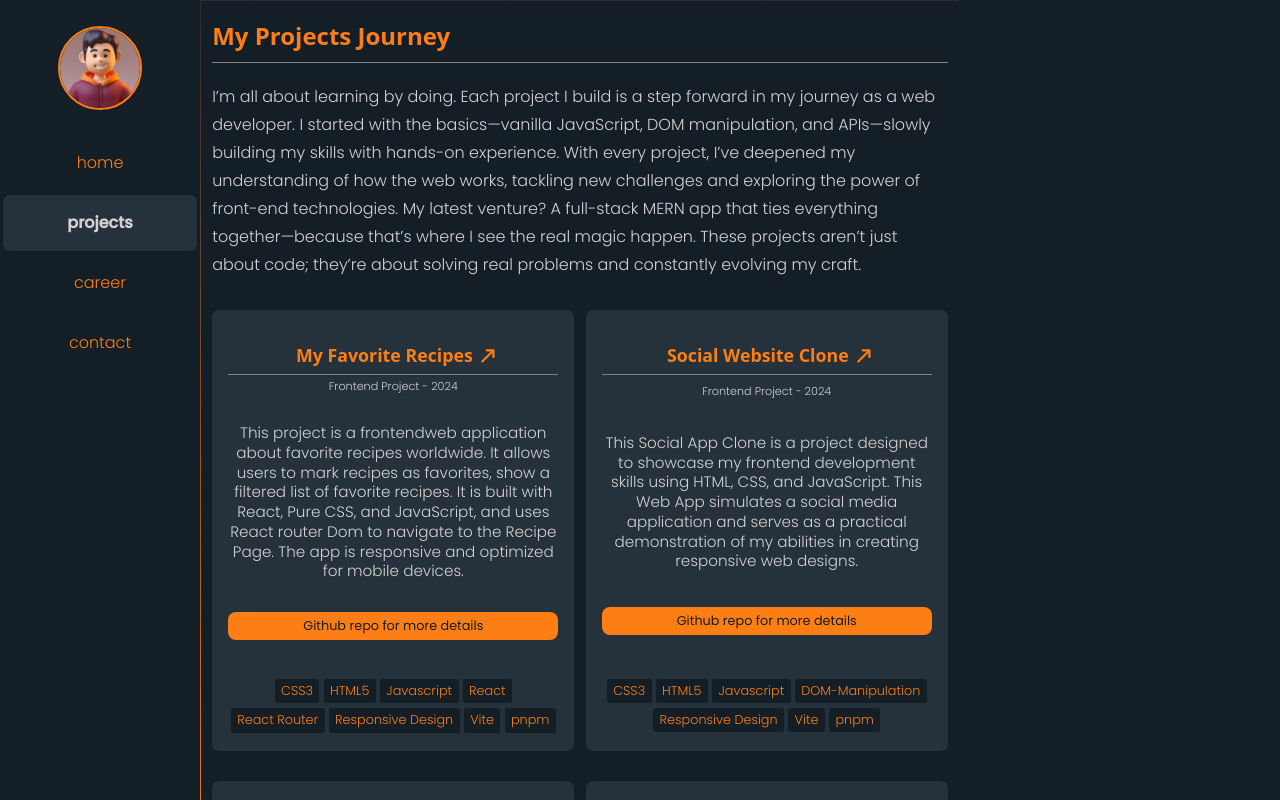
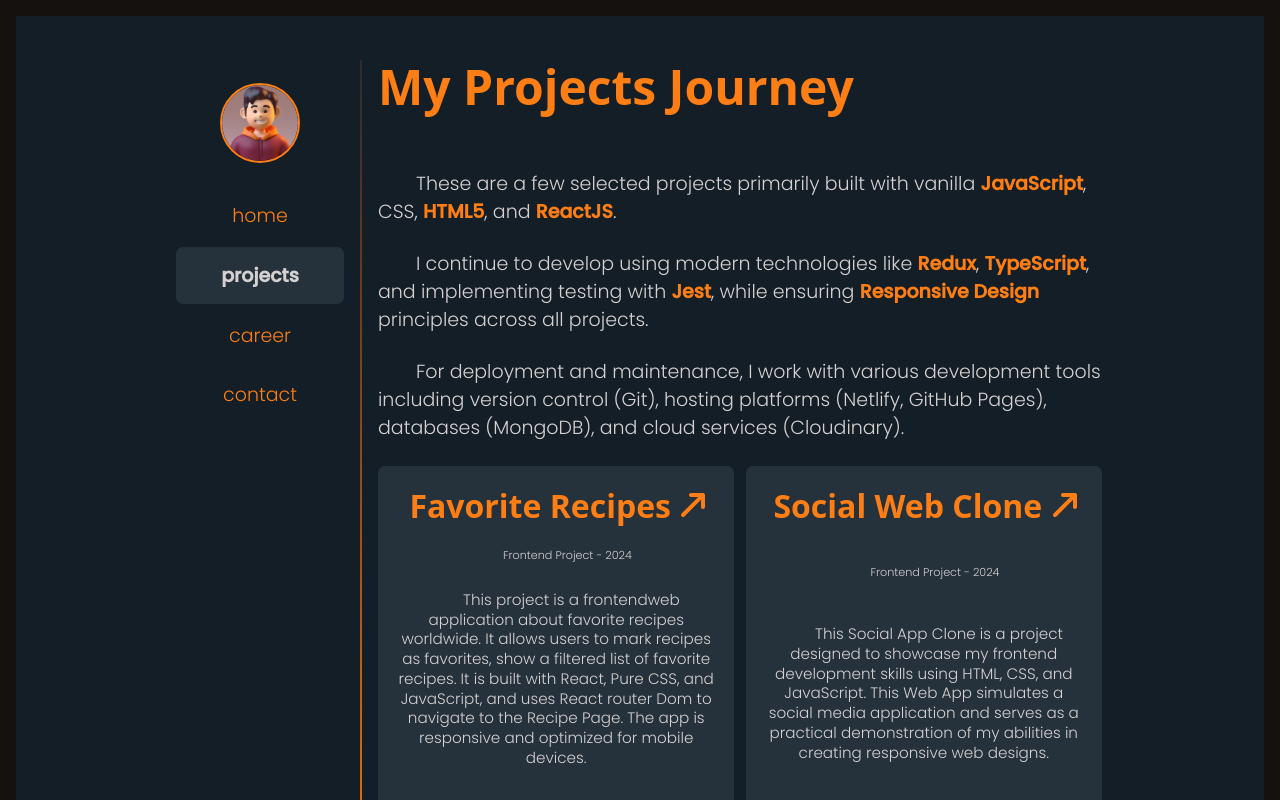
Before and after one commit to juaneugenio/myportfolioweb, a React (Vite) app: page /projects in a window 1280 px wide. Shown: the top 800 px of the page. Built offline with nearby package versions, Linux system fonts and the light colour scheme; no server answers.

Commit message:
Continue styling, refactoring all css in app.css

```diff
--- a/src/App.css
+++ b/src/App.css
@@ -1,38 +1,64 @@
 /** @format */
 :root {
-	/* --bg-color: #30292f; */
 	--bg-color: #141e27;
-	/* --txt-color: #daddd8; */
 	--txt-color: #d5d1d1;
-
-	/* --head-color: #f0a202; */
 	--head-color: #fd7e14;
 	--card-color: #25313b;
 }
-
-body {
-	/* position: relative; */
-	box-sizing: border-box;
+* {
 	margin: 0;
 	padding: 0;
+	box-sizing: border-box;
+}
+
+html {
+	scrollbar-width: none;
+	-ms-overflow-style: none;
+	background-color: #111a20;
+	min-height: 100vh;
+}
+
+html::-webkit-scrollbar {
+	display: none;
+}
+body {
+	min-height: calc(100vh - 2rem);
+	border: 1rem solid #14110e;
 	background-color: var(--bg-color);
 	color: var(--txt-color);
-	font-size: 1rem;
-	font-size: clamp(0.8rem, 0.455vw + 0.886rem, 1rem);
-	line-height: clamp(1.3rem, 0.818vw + 1.095rem, 1.75rem);
+	font-size: clamp(1.03125rem, 1vw + 0.875rem, 1.1875rem);
+	line-height: clamp(1.5rem, 1.5vw + 1.25rem, 1.75rem);
 	font-weight: 300;
-	font-family: Poppins, -apple-system, BlinkMacSystemFont, "Segoe UI", Roboto, Oxygen, Ubuntu, Cantarell, "Open Sans",
-		"Helvetica Neue", sans-serif;
+	font-family: Poppins, -apple-system, BlinkMacSystemFont, 'Segoe UI', Roboto, Oxygen, Ubuntu, Cantarell, 'Open Sans',
+		'Helvetica Neue', sans-serif;
 }
 h1,
 h2,
 h3 {
-	font-family: system-ui, -apple-system, BlinkMacSystemFont, "Segoe UI", Roboto, Oxygen, Ubuntu, Cantarell, "Open Sans",
-		"Helvetica Neue", sans-serif;
-	border-bottom: 1px solid gray;
-	padding-bottom: 0.5em;
+	font-family: system-ui, -apple-system, BlinkMacSystemFont, 'Segoe UI', Roboto, Oxygen, Ubuntu, Cantarell, 'Open Sans',
+		'Helvetica Neue', sans-serif;
 	color: var(--head-color);
 }
+h1 {
+	font-size: clamp(2rem, 3vw + 1rem, 4rem);
+	line-height: clamp(2.5rem, 3.5vw + 1rem, 4.5rem);
+}
+h2 {
+	font-size: clamp(1.75rem, 2.5vw + 1rem, 3.5rem);
+	line-height: clamp(2.25rem, 3vw + 1rem, 4rem);
+	margin-bottom: clamp(2.5rem, 3vw + 1.5rem, 3.5rem);
+}
+
+h3 {
+	font-size: clamp(1.5rem, 1.5vw + 1rem, 2rem);
+	line-height: clamp(2rem, 2.5vw + 1rem, 3.5rem);
+	 margin-bottom: clamp(1.5rem, 1.5vw + 0.8rem, 2rem);
+}
+p {
+	margin-bottom: clamp(1rem, 1vw + 0.8rem, 1.5rem);
+	text-indent: 2em;
+}
+
 strong {
 	color: var(--head-color);
 }
@@ -41,16 +67,16 @@ strong {
 	flex-direction: column;
 	height: 100%;
 	max-width: 960px;
+	margin: 0 auto;
+	padding-top: calc(1rem + 2vw);
 }
 /* NAVBAR */
 .menubar {
 	text-align: center;
 	width: 200px;
 	height: auto;
-	overflow: auto;
 	position: fixed;
-	padding: 0.8rem 0;
-
+	padding: 0.8rem;
 }
 
 .nav-picture {
@@ -65,12 +91,12 @@ strong {
 	transform-origin: top center;
 	-webkit-animation-name: swing;
 	animation-name: swing;
-  -webkit-animation-duration: 1s;
-  animation-duration: 1s;
+	-webkit-animation-duration: 3s;
+	animation-duration: 3s;
 	-webkit-animation-timing-function: ease-in-out;
 	animation-timing-function: ease-in-out;
-  -webkit-animation-iteration-count: 2;
-  animation-iteration-count: 2;
+	/* -webkit-animation-iteration-count: 2;
+	animation-iteration-count: 2; */
 }
 
 @-webkit-keyframes swing {
@@ -127,14 +153,12 @@ strong {
 	}
 }
 
-
 .menulink {
 	display: block;
 	color: var(--head-color);
 	padding: 0.9rem;
 	text-decoration: none;
 	text-align: center;
-	overflow: auto;
 	margin: 0.2rem;
 }
 
@@ -152,13 +176,12 @@ strong {
 }
 /* SINGLE PAGES BODY */
 .content {
-	/* border-left: 1px solid #f0a202; */
-	border-width: 1px;
+	border-width: 2px;
 	border-style: solid;
-	border-image: linear-gradient(#30292f, var(--head-color), #30292f) 1 0 0 1;
+	border-image: linear-gradient(#30292f, var(--head-color), #30292f) 0 0 0 1;
 	margin-left: 200px;
-	margin-bottom: 3rem;
-	padding: 1px 0.7rem;
+	margin-bottom: calc(1rem + 2vw);
+	padding: 0 1rem;
 }
 
 /* HOME CONTENT */
@@ -168,10 +191,14 @@ strong {
 	line-height: clamp(2.438rem, 2.886vw + 1.716rem, 4.025rem);
 	font-weight: 900;
 	text-align: center;
+	margin-bottom: clamp(2.5rem, 3vw + 1.5rem, 3.5rem);
 }
 .quote strong {
 	color: var(--head-color);
 }
+/* .home-content p {
+	text-indent: 2em;
+} */
 
 /* PROJECTS PAGE */
 /* Grid container */
@@ -194,7 +221,6 @@ strong {
 	display: flex;
 	flex-direction: column;
 	justify-content: space-between;
-	/* min-height: 100%; */
 }
 .card-container div {
 	margin: 1.3rem 0 0;
@@ -204,7 +230,6 @@ strong {
 }
 
 .card-container i {
-	/* border: 1px solid yellow; */
 	color: var(--head-color);
 	position: relative;
 	top: 0.2rem;
@@ -234,11 +259,9 @@ strong {
 	font-size: 0.8rem;
 	font-weight: 400;
 	margin: 1rem 0;
-	transition: transform 0.2s ease;
 }
 
 .github-link:hover {
-	transform: scale(1.1);
 	background-color: var(--bg-color);
 	color: var(--head-color);
 	border: 1px solid var(--head-color);
@@ -259,7 +282,6 @@ strong {
 	justify-content: space-evenly;
 	margin: 3rem 0;
 	padding: 0;
-	/* border: 1px solid yellow; */
 }
 
 .contact-container ul li {
@@ -295,8 +317,6 @@ strong {
 	text-align: center;
 	border-radius: 6px;
 	padding: 0.7rem;
-
-	/* Position the tooltip */
 	position: absolute;
 	z-index: 1;
 	left: -4rem;
@@ -323,24 +343,32 @@ strong {
 	.nav-picture {
 		display: none;
 	}
-	/* .menulink {
-		float: left;
-	} */
+
 	.content {
 		margin-left: 0;
 		border: none;
 	}
 }
-@media screen and (max-width: 375px) {
+
+@media screen and (max-width: 445px) {
+	body {
+		border: none;
+	}
+	.app-container {
+		padding: 0;
+	}
 	.menubar {
 		width: 100%;
 		display: block;
 	}
-	.menulink {
+	/* .menulink {
 		text-align: center;
 		float: none;
+	} */
+	.content {
+		text-align: left;
 	}
-	.content {
-		text-align: center;
+	.quote {
+		margin: 1rem auto;
 	}
 }
--- a/src/data.json
+++ b/src/data.json
@@ -26,7 +26,7 @@
 		"projects": [
 			{
 				"id": "06",
-				"name": "My Favorite Recipes",
+				"name": "Favorite Recipes",
 				"type": "Frontend",
 				"img": "src/assets/profile-pic.png",
 				"year": "2024",
@@ -38,7 +38,7 @@
 			},
 			{
 				"id": "05",
-				"name": "Social Website Clone",
+				"name": "Social Web Clone",
 				"type": "Frontend",
 				"img": "src/assets/profile-pic.png",
 				"year": "2024",
@@ -50,7 +50,7 @@
 			},
 			{
 				"id": "04",
-				"name": "Random Quote Generator",
+				"name": "Random Quotes",
 				"type": "Frontend",
 				"img": "src/assets/profile-pic.png",
 				"year": "2024",
@@ -72,7 +72,7 @@
 			},
 			{
 				"id": "03",
-				"name": "Bl.anty Blog",
+				"name": "Plant's Blog",
 				"type": "Fullstack MERN",
 				"img": "src/assets/profile-pic.png",
 				"year": "2023",
--- a/src/pages/Projects.jsx
+++ b/src/pages/Projects.jsx
@@ -1,53 +1,46 @@
 /** @format */
-import data from "../data.json";
-import { color } from "framer-motion";
-import { motion } from "framer-motion";
-import PropTypes from "prop-types";
-import { ImArrowUpRight2 } from "react-icons/im";
+import data from '../data.json';
+import { color } from 'framer-motion';
+import { motion } from 'framer-motion';
+import PropTypes from 'prop-types';
+import { ImArrowUpRight2 } from 'react-icons/im';
 
 const Projects = ({ variants }) => {
 	return (
 		<motion.div
-			className="projects-container"
+			className='projects-container'
 			variants={variants} // Pass the variant object into Framer Motion
-			initial="hidden" // Set the initial state to variants.hidden
-			animate="enter" // Animated state to variants.enter
-			exit="exit" // Exit state (used later) to variants.exit
-			transition={{ ease: "linear", duration: 0.5, x: { duration: 1 } }}
+			initial='hidden' // Set the initial state to variants.hidden
+			animate='enter' // Animated state to variants.enter
+			exit='exit' // Exit state (used later) to variants.exit
+			transition={{ ease: 'linear', duration: 0.5, x: { duration: 1 } }}
 		>
 			<section>
 				<h2>My Projects Journey</h2>
-				{/* <p>
-					Through my personal projects, I try to follow principles and best practices to build modular, scalable and
-					maintainable solutions like Single Responsability ,{" "}
-					<span className="tooltip">
-						DRY<span className="tooltiptext">Don't Repeat Yourself</span>
-					</span>{" "}
-					and{" "}
-					<span className="tooltip">
-						KISS<span className="tooltiptext">Keep It Simple, Silly</span>
-					</span>
-					.
-				</p> */}
 				<p>
-					I’m all about learning by doing. Each project I build is a step forward in my journey as a web developer. I
-					started with the basics—vanilla JavaScript, DOM manipulation, and APIs—slowly building my skills with hands-on
-					experience. With every project, I’ve deepened my understanding of how the web works, tackling new challenges
-					and exploring the power of front-end technologies. My latest venture? A full-stack MERN app that ties
-					everything together—because that’s where I see the real magic happen. These projects aren’t just about code;
-					they’re about solving real problems and constantly evolving my craft.
+					These are a few selected projects primarily built with vanilla <strong>JavaScript</strong>, CSS,{' '}
+					<strong>HTML5</strong>, and <strong>ReactJS</strong>.
+				</p>
+				<p>
+					I continue to develop using modern technologies like <strong>Redux</strong>, <strong>TypeScript</strong>, and
+					implementing testing with <strong>Jest</strong>, while ensuring <strong>Responsive Design</strong> principles
+					across all projects.
+				</p>
+				<p>
+					For deployment and maintenance, I work with various development tools including version control (Git), hosting
+					platforms (Netlify, GitHub Pages), databases (MongoDB), and cloud services (Cloudinary).
 				</p>
 			</section>
-			<section className="projects-section-container">
+			<section className='projects-section-container'>
 				{data.user.projects.map((proj) => {
 					return (
-						<ul key={proj.id} className="card-container">
+						<ul key={proj.id} className='card-container'>
 							{/* <img src={proj.img} alt={`${proj.name}'s screenshot `} style={{ width: "3em" }} /> */}
-							<a href={proj.url} target="_blank">
+							<a href={proj.url} target='_blank'>
 								<motion.h3
 									whileHover={{ scale: 1.1 }}
 									whileTap={{ scale: 0.9 }}
-									transition={{ type: "spring", stiffness: 500, damping: 5 }}
+									transition={{ type: 'spring', stiffness: 500, damping: 5 }}
 								>
 									{proj.name}
 									<i>
@@ -55,16 +48,16 @@ const Projects = ({ variants }) => {
 									</i>
 								</motion.h3>
 							</a>
-							<p className="subtitle">
+							<p className='subtitle'>
 								{proj.type} Project - {proj.year}
 							</p>
-							<p className="proj-description">{proj.description}</p>
-							<a href={proj.githubUrl} target="_blank" className="github-link">
+							<p className='proj-description'>{proj.description}</p>
+							<a href={proj.githubUrl} target='_blank' className='github-link'>
 								Github repo for more details
 							</a>
 							<div>
 								{proj.techs.map((tech) => (
-									<span className="tag" key={tech}>
+									<span className='tag' key={tech}>
 										{tech}
 									</span>
 								))}
```
Also changed, not shown: src/App.jsx (+5 -5 lines). Lines whose indentation alone changed are shown as unchanged.
